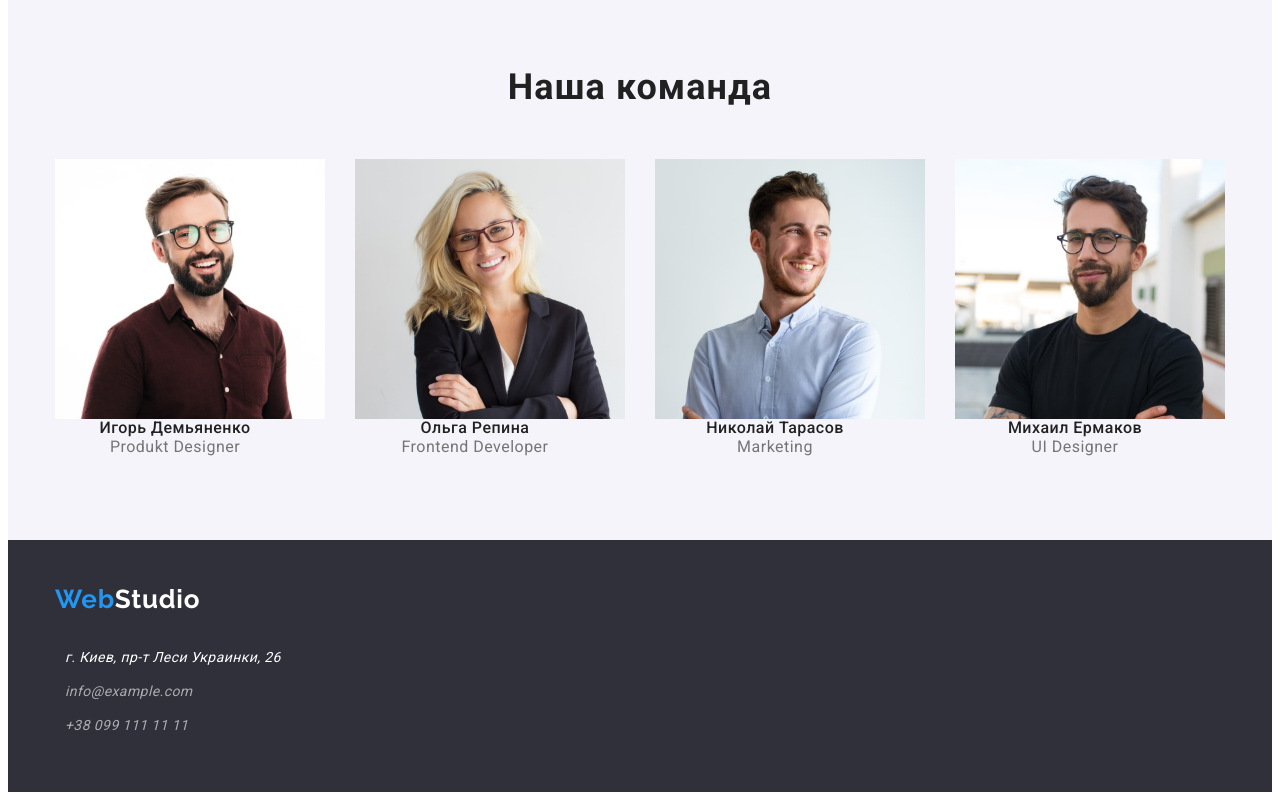
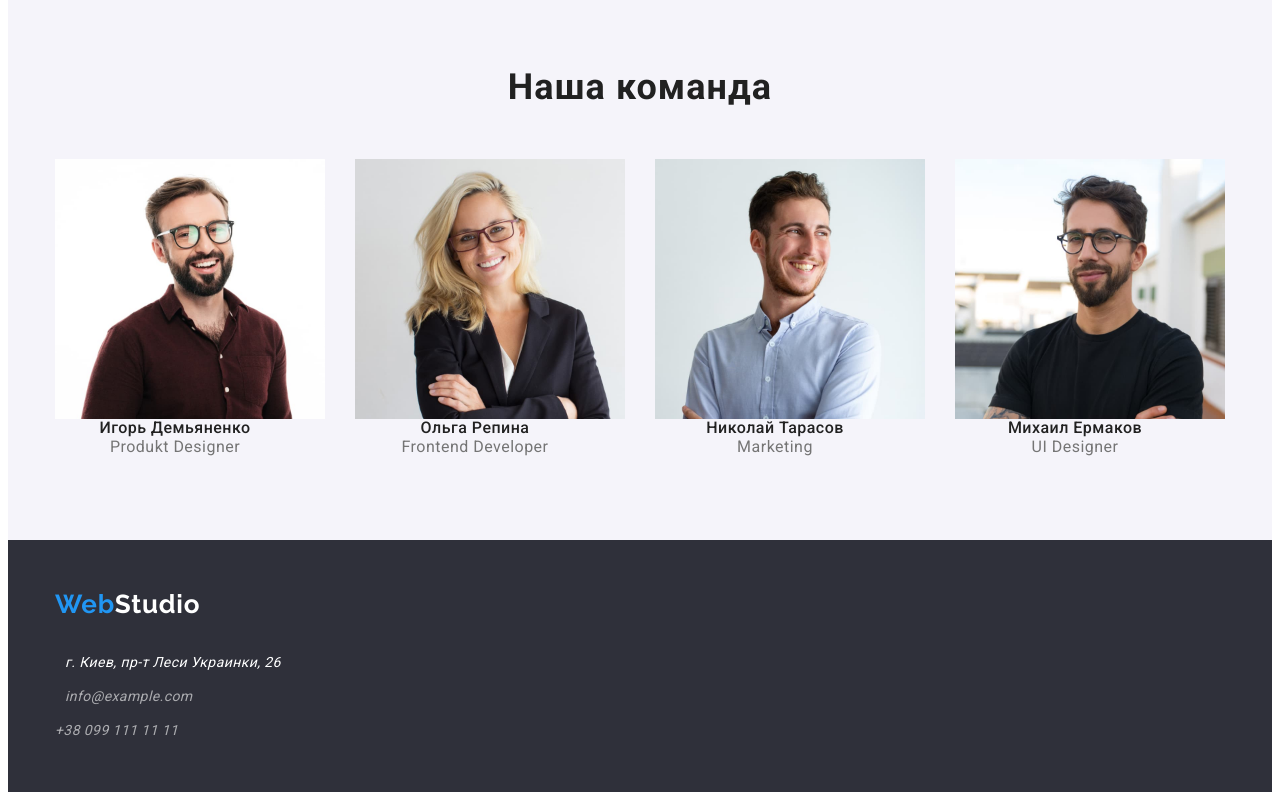
Before and after one commit to dima20d22/markup-03.1, a plain HTML site: page index.html in a window 1280 px wide. Shown: the part 1659-2459 px from the top of the page. Drawn offline with Linux system fonts and the light colour scheme.

Commit message:
Update styles.css

```diff
--- a/css/styles.css
+++ b/css/styles.css
@@ -397,7 +397,7 @@ img {
     padding-top: 20px;
 }
 
-.list-footer {
+.list-footer:not(:last-child) {
     margin: 10px;
 }
 
```
